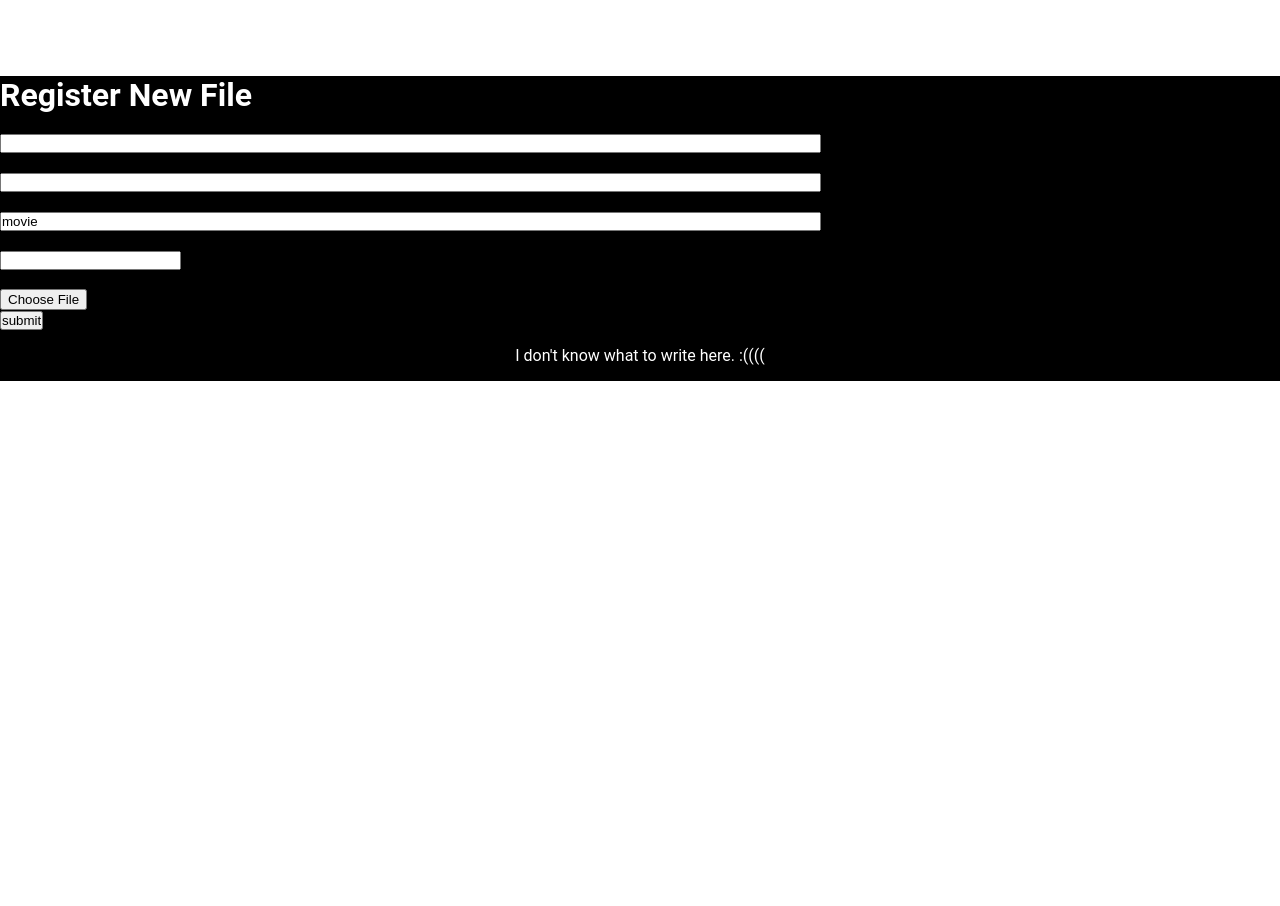
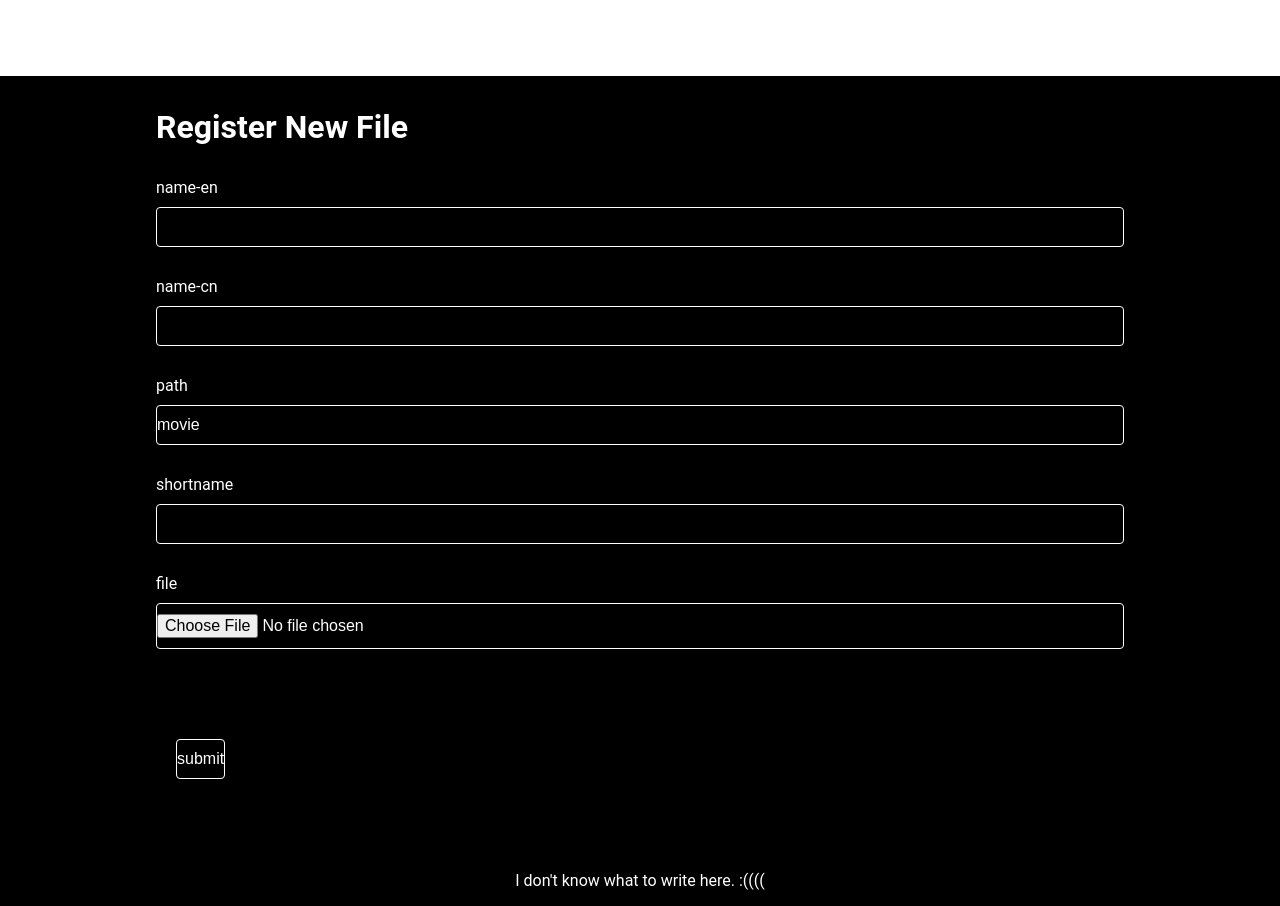
Before and after one commit to robertzm/VideoWebDemo, a Flask app: page /register in a window 1280 px wide. Before the commit the page ends 381 px from the top, so only its background shows below. Run offline with Flask 2, Linux system fonts and the light colour scheme.

Commit message:
update form styles - center and also input fields styles

```diff
--- a/app/static/style.css
+++ b/app/static/style.css
@@ -361,6 +361,41 @@ a {
   text-align: center;
 }
 
+/* --------Form styles--------- */
+
+.movie-register{
+    width: 1000px;
+    margin: 0 auto;
+    position: relative;
+    display: flex;
+    flex-direction: column;
+    justify-content: center;
+}
+
+form#movie-register-form {
+    color: white;
+    padding: 2rem 1rem;
+
+}
+
+.movie-register-title {
+    padding: 2rem 1rem 0 1rem;
+}
+
+.movie-register input {
+  width: 100%;
+  padding: 10px 0;
+  font-size: 16px;
+  color: #fff;
+  margin-bottom: 30px;
+  margin-top: 10px;
+  border: 1px solid #fff;
+  border-radius: 4px;
+  outline: none;
+  background: transparent;
+}
+
+/* --------Responsive styles--------- */
 @media only screen and (min-width: 1920px) {
 
 .movie-list-container {
@@ -368,3 +403,113 @@ a {
   padding: 2rem 0;
 }
 }
+
+
+
+/* ----- form copied -------*/
+
+
+
+.movie-register form a {
+  position: relative;
+  display: inline-block;
+  padding: 10px 20px;
+  color: #03e9f4;
+  font-size: 16px;
+  text-decoration: none;
+  text-transform: uppercase;
+  overflow: hidden;
+  transition: .5s;
+  margin-top: 40px;
+  letter-spacing: 4px
+}
+
+.movie-register a:hover {
+  background: #03e9f4;
+  color: #fff;
+  border-radius: 5px;
+  box-shadow: 0 0 5px #03e9f4,
+              0 0 25px #03e9f4,
+              0 0 50px #03e9f4,
+              0 0 100px #03e9f4;
+}
+
+.movie-register a span {
+  position: absolute;
+  display: block;
+}
+
+.movie-register a span:nth-child(1) {
+  top: 0;
+  left: -100%;
+  width: 100%;
+  height: 2px;
+  background: linear-gradient(90deg, transparent, #03e9f4);
+  animation: btn-anim1 1s linear infinite;
+}
+
+@keyframes btn-anim1 {
+  0% {
+    left: -100%;
+  }
+  50%,100% {
+    left: 100%;
+  }
+}
+
+.movie-register a span:nth-child(2) {
+  top: -100%;
+  right: 0;
+  width: 2px;
+  height: 100%;
+  background: linear-gradient(180deg, transparent, #03e9f4);
+  animation: btn-anim2 1s linear infinite;
+  animation-delay: .25s
+}
+
+@keyframes btn-anim2 {
+  0% {
+    top: -100%;
+  }
+  50%,100% {
+    top: 100%;
+  }
+}
+
+.movie-register a span:nth-child(3) {
+  bottom: 0;
+  right: -100%;
+  width: 100%;
+  height: 2px;
+  background: linear-gradient(270deg, transparent, #03e9f4);
+  animation: btn-anim3 1s linear infinite;
+  animation-delay: .5s
+}
+
+@keyframes btn-anim3 {
+  0% {
+    right: -100%;
+  }
+  50%,100% {
+    right: 100%;
+  }
+}
+
+.movie-register a span:nth-child(4) {
+  bottom: -100%;
+  left: 0;
+  width: 2px;
+  height: 100%;
+  background: linear-gradient(360deg, transparent, #03e9f4);
+  animation: btn-anim4 1s linear infinite;
+  animation-delay: .75s
+}
+
+@keyframes btn-anim4 {
+  0% {
+    bottom: -100%;
+  }
+  50%,100% {
+    bottom: 100%;
+  }
+}
--- a/app/templates/home/register.html
+++ b/app/templates/home/register.html
@@ -1,30 +1,36 @@
 {% extends "home/home.html" %}
 
 {% block content %}
+<div class = "movie-register">
+    <div class = "movie-register-title">
         <h1>Register New File</h1>
-
+    </div>
     <form action="" method="post" novalidate id="movie-register-form">
     {{ form.hidden_tag() }}
-    <p>
+        <p class ="form-label">
             {{ form.nameEN.label }}<br>
             {{ form.nameEN(size=100) }}
         </p>
-    <p>
+        <p class ="form-label">
             {{ form.nameCN.label }}<br>
             {{ form.nameCN(size=100) }}
         </p>
-    <p>
+        <p class ="form-label">
             {{ form.path.label }}<br>
             {{ form.path(size=100) }}
-    </p>
+        </p class ="form-label">
         <p>
             {{ form.short.label }}<br>
             {{ form.short(size=20) }}
         </p>
-    <p>
+        <p class ="form-label">
             {{ form.file.label }}<br>
             {{form.file()}}
         </p>
-    <p>{{ form.submit() }}</p>
+        <a>{{ form.submit() }}</a>
+
     </form>
+
+
+</div>
 {% endblock %}
```
Lines whose indentation alone changed are shown as unchanged.
